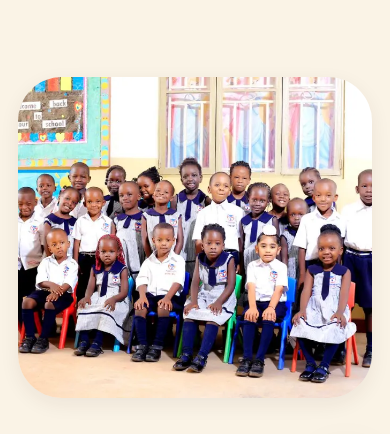
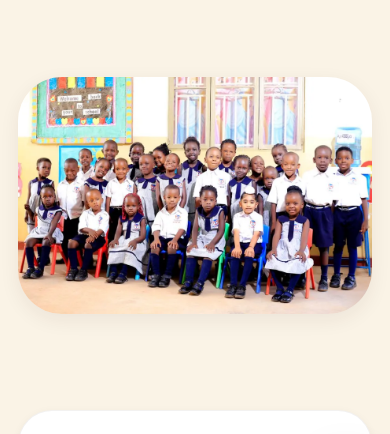
Before and after one commit to josebanzuma1-cell/J-S-Tots, a plain HTML site: page about.html in a window 390 px wide. Shown: the part 331-765 px from the top of the page. Drawn offline with nearby package versions, Linux system fonts and the light colour scheme.

Commit message:
Stop the About banner cutting the back row's heads off
Every face in that class photograph sits between about 25% and 57% of
the way down the frame: the back row's heads begin at a quarter, the
seated row's chins end at three-fifths. The banner cropped from the
centre, so at desktop width it showed 30% to 70% -- and took the tops
off the back row.

Two things fixed it. The shape is now a 16/5 ratio rather than a height
clamped against the viewport, which keeps 47% of the picture instead of
40%; and the crop window is pulled up to 38%, which places that band at
20%-67%. The whole class now clears it, with 4.8% to spare above the
tallest head and 10.1% below the front row.

Using a ratio rather than a height also makes the crop independent of
the browser window's height. Measured at 1440, 1280, 1024 and 820: the
visible band is 20.2%-67.1% at every one of them. Before, a short window
cropped harder than a tall one, so the fault came and went with the
window size -- which is the sort of thing that is hard to report and
easy to dismiss.

On a phone the shape is simply the photograph's own 3/2, so it crops
nothing at all: measured 0%.

The inline style is gone in favour of a class, since none of this can be
expressed responsively in an attribute.

Co-Authored-By: Claude Opus 5 <noreply@anthropic.com>

```diff
--- a/about.html
+++ b/about.html
@@ -112,8 +112,7 @@
 
   <section class="section-tight">
     <div class="wrap-wide">
-      <img src="assets/img/photo-class-group.webp" alt="A class photographed together in uniform in their classroom" width="900" height="600"
-           style="width:100%;height:clamp(260px,38vh,420px);object-fit:cover;border-radius:var(--r-xl);box-shadow:var(--shadow-sm)">
+      <img src="assets/img/photo-class-group.webp" alt="A class photographed together in uniform in their classroom" width="900" height="600" class="about-banner">
     </div>
   </section>
 
--- a/assets/css/style.css
+++ b/assets/css/style.css
@@ -2134,6 +2134,33 @@ li { margin-bottom: 0.45em; }
   height: auto;
 }
 .sign-shot { margin-top: 1.4rem; }
+
+/* ------------------------------------------------ the About page banner
+   A class group photograph in a wide letterbox. Every face in it sits
+   between roughly a quarter and three-fifths of the way down the frame:
+   the back row's heads begin at about 25%, the seated row's chins end at
+   about 57%. A centred cover-crop at this width shows 30% to 70%, which
+   is why it was slicing the tops off the back row.
+
+   16/5 keeps 47% of the height (1.5 natural / 3.2 box), and pulling the
+   window up to 38% places that band at 20%-67% -- the whole class, with
+   room above the tallest head and below the front row's chins.
+
+   A phone is narrow enough that the shape can simply be the photograph's
+   own 3/2, so there it crops nothing at all. */
+.about-banner {
+  display: block;
+  width: 100%;
+  aspect-ratio: 16 / 5;
+  object-fit: cover;
+  object-position: center 38%;
+  border-radius: var(--r-xl);
+  box-shadow: var(--shadow-sm);
+}
+
+@media (max-width: 760px) {
+  .about-banner { aspect-ratio: 3 / 2; }
+}
 .sign-shot figcaption {
   padding: 0.7rem 1rem 0.9rem;
   background: var(--cream-2);
```
